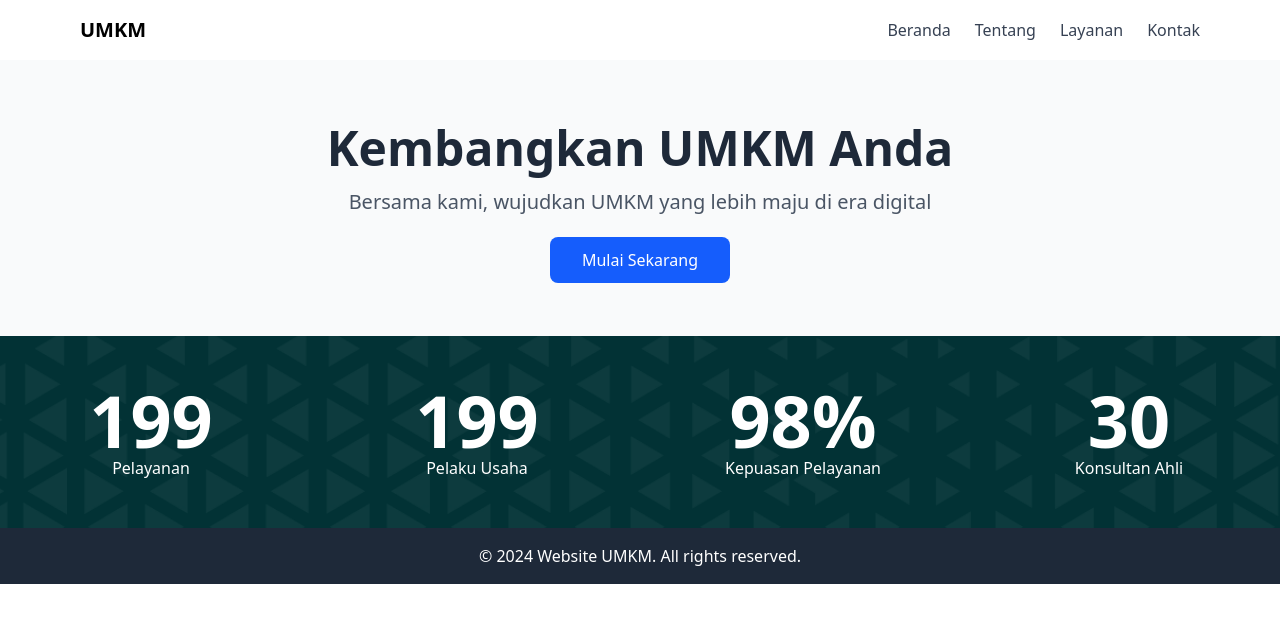
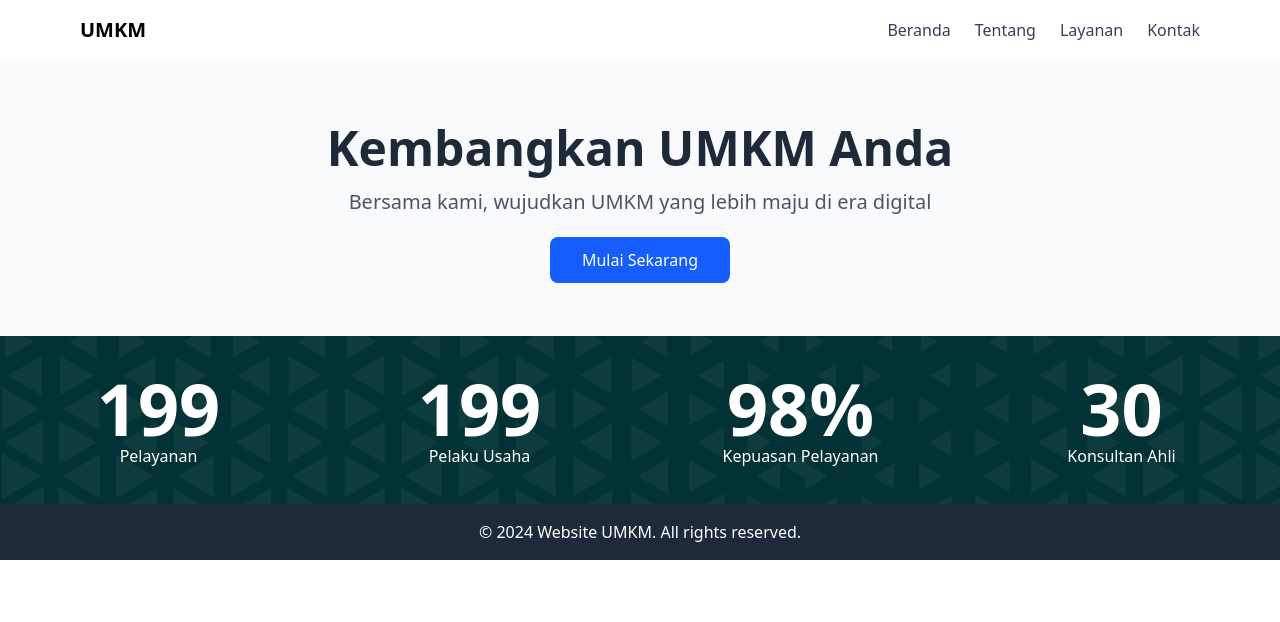
Before and after one commit to afganirw07/WebsiteUMKM_ITsDay, a website: page src/pages/index.html in a window 1280 px wide. Drawn offline with Linux system fonts and the light colour scheme.

Commit message:
chore: changes the text and reduces the height

```diff
--- a/src/assets/js/landingPage/countUp.js
+++ b/src/assets/js/landingPage/countUp.js
@@ -1,9 +1,9 @@
 function init_totalServices() {
   const counters = [
-    { id: 'count1', end: 199, duration: 2000 },
-    { id: 'count2', end: 199, duration: 2000 },
-    { id: 'count3', end: 98, duration: 2000, suffix: '%' },
-    { id: 'count4', end: 30, duration: 2000 }
+    { id: 'count1', end: 199, duration: 4000 },
+    { id: 'count2', end: 199, duration: 4000 },
+    { id: 'count3', end: 98, duration: 4000, suffix: '%' },
+    { id: 'count4', end: 30, duration: 4000 }
   ];
 
   counters.forEach(counter => {
--- a/src/components/totalServices.html
+++ b/src/components/totalServices.html
@@ -1,8 +1,8 @@
-<section class="relative bg-[#023235] py-12 ">
+<section class="relative bg-[#023235] py-9 ">
     <img src="../assets/img/Clip.png" alt="background"
         class="absolute inset-0 w-full h-full object-cover pointer-events-none" />
 
-    <div class="relative max-w-full mx-auto grid grid-cols-2 md:grid-cols-4 gap-6 font-tilt text-center text-white">
+    <div class="relative max-w-full mx-auto grid grid-cols-2 md:grid-cols-4 gap-1 font-tilt text-center text-white">
 
         <div>
             <h1 id="count1" class="text-7xl font-bold">0</h1>
```
Also changed, not shown: src/assets/css/output.css, src/pages/index.html (line endings or trailing spaces).
